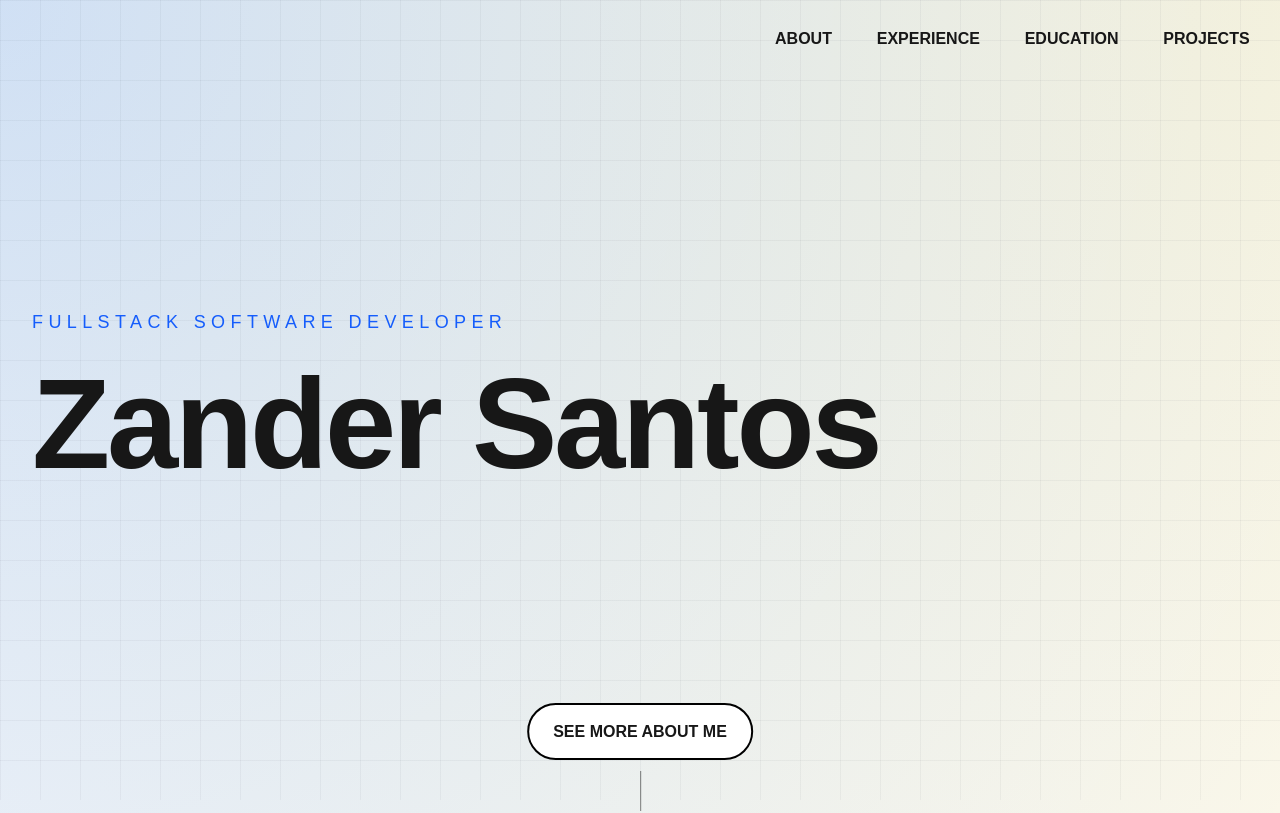
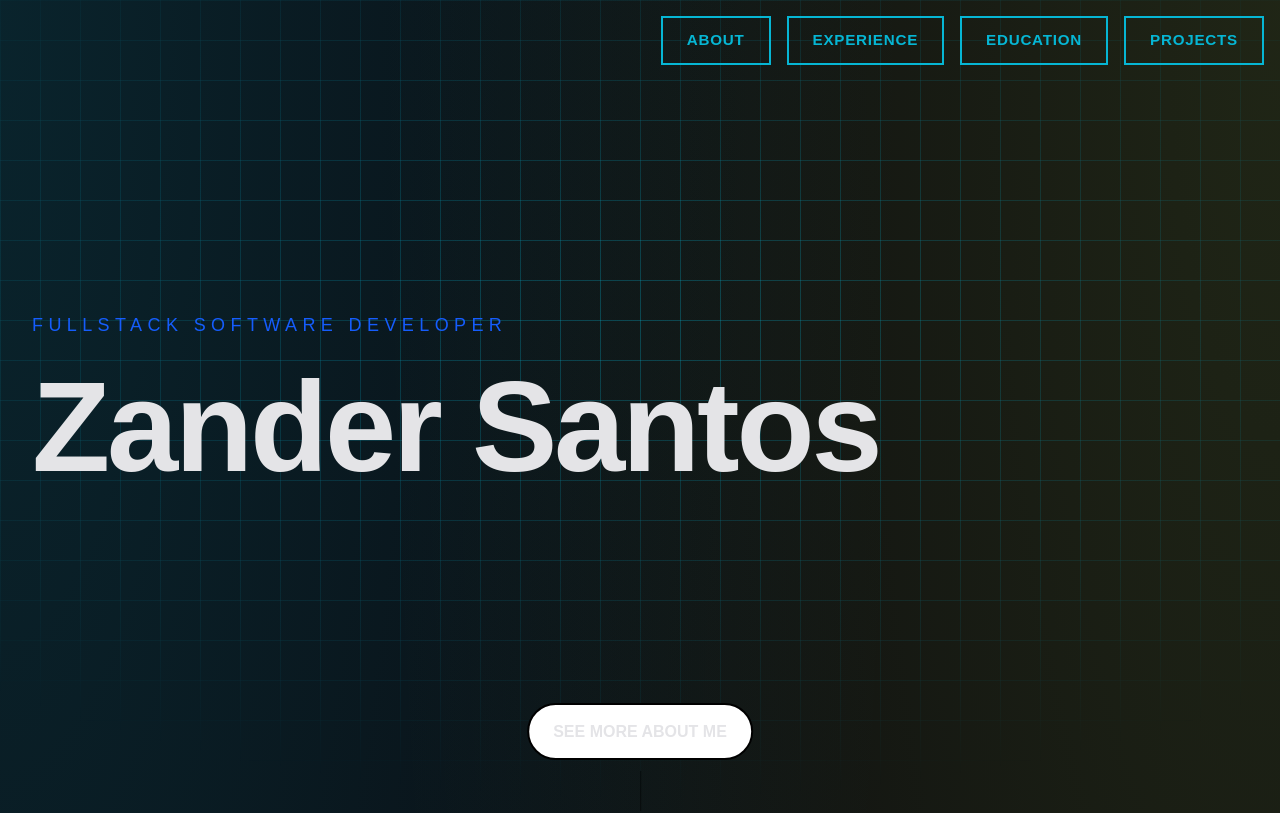
Before and after one commit to zandersantos/zander-santos-portfolio, a Next.js app in the folder zander-santos-portfolio/: page / in a window 1280 px wide. Shown: the top 813 px of the page. Built offline with nearby package versions, Linux system fonts and the light colour scheme.

Commit message:
Updated styling and colouration of the background and headers

```diff
--- a/zander-santos-portfolio/app/globals.css
+++ b/zander-santos-portfolio/app/globals.css
@@ -1,8 +1,8 @@
 @import "tailwindcss";
 
 :root {
-  --background: #fafafa;
-  --foreground: #171717;
+  --background: #0a0a0f;
+  --foreground: #e4e4e7;
 
   --font-sans: var(--font-geist-sans);
   --font-mono: var(--font-geist-mono);
@@ -10,12 +10,14 @@
 
 body {
   background:
-    radial-gradient(circle at top left, rgba(44, 129, 255, 0.205), transparent 30%),
-    radial-gradient(circle at top right, rgba(250, 222, 96, 0.192), transparent 35%),
+    radial-gradient(ellipse at top left, rgba(6, 182, 212, 0.15), transparent 50%),
+    radial-gradient(ellipse at top right, rgba(189, 236, 72, 0.12), transparent 50%),
+    radial-gradient(ellipse at bottom center, rgba(168, 85, 247, 0.1), transparent 60%)
     var(--background);
 
   color: var(--foreground);
   font-family: Arial, Helvetica, sans-serif;
+
 }
 
 body::before {
@@ -24,12 +26,19 @@ body::before {
   inset: 0;
 
   background-image:
-    linear-gradient(rgba(15,23,42,0.04) 1px, transparent 1px),
-    linear-gradient(90deg, rgba(15,23,42,0.04) 1px, transparent 1px);
+    linear-gradient(rgba(6, 182, 212, 0.3) 1px, transparent 1px),
+    linear-gradient(90deg, rgba(6, 182, 212, 0.3) 1px, transparent 1px);
 
   background-size: 40px 40px;
 
+    mask-image: radial-gradient(
+    ellipse 80% 60% at 50% 40%,
+    black 0%,
+    transparent 100%
+  );
+
   z-index: -1;
+
 }
 
 html {
@@ -37,22 +46,24 @@ html {
 }
 
 .btn-primary {
-  padding: 0.7rem 0.9rem;
-  font-size: 1.0rem;
+  padding: 0.7rem 1.5rem;
+  font-size: 0.95rem;
   font-weight: 700;
   text-transform: uppercase;
+  color: #06b6d4;
+  letter-spacing: 0.05em;
+  border: 2px solid #06b6d4;
+
   transition:
-    transform 200ms ease,
-    opacity 200ms ease;
+    all 300ms cubic-bezier(0.4, 0, 0.2, 1);
 }
 
 .btn-primary:hover {
-  transform: translateY(-4px);
-}
-
-.btn-primary:hover::after {
-  opacity: 1;
-  transform: translateX(-50%) translateY(0);
+  box-shadow:
+    0 0 20px rgba(6, 182, 212, 0.4),
+    0 0 40px rgba(6, 182, 212, 0.2),
+    inset 0 0 20px rgba(6, 182, 212, 0.1);
+  transform: translateY(-2px);
 }
 
 .btn-primary::after {
```
